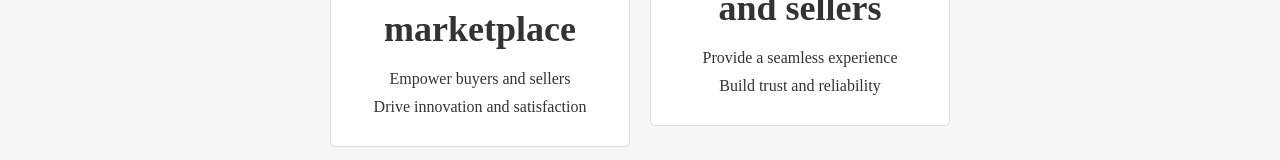
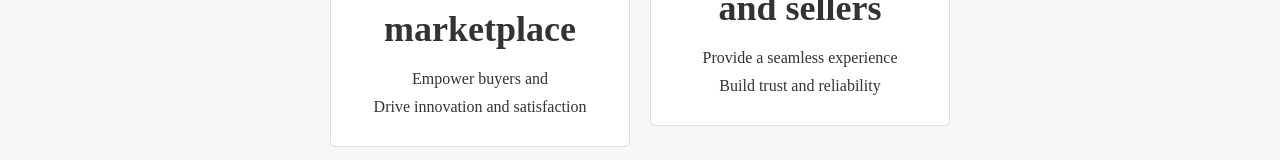
Before and after one commit to Sulakshani99/CartHome.lk-Web-Application, a React (Create React App) app in the folder frontend/: page / in a window 1280 px wide. Shown: the part 436-596 px from the top of the page. Built offline with nearby package versions, Linux system fonts and the light colour scheme.

Commit message:
Update Home.js

```diff
--- a/frontend/src/components/Home.js
+++ b/frontend/src/components/Home.js
@@ -105,7 +105,7 @@ export default function Home() {
           <Icon>🌟</Icon>
           <Price>Advance the vehicle marketplace</Price>
           <FeaturesList>
-            <Feature>Empower buyers and sellers</Feature>
+            <Feature>Empower buyers and </Feature>
             <Feature>Drive innovation and satisfaction</Feature>
           </FeaturesList>
           {/* <GetStartedButton>Learn More</GetStartedButton> */}
```
